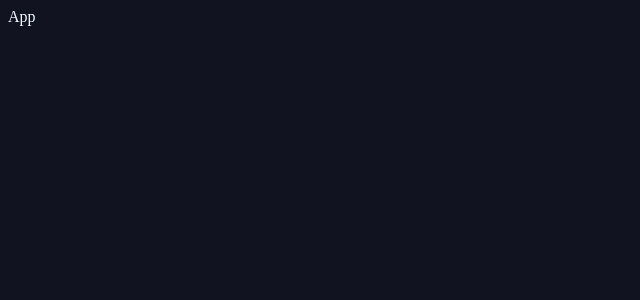
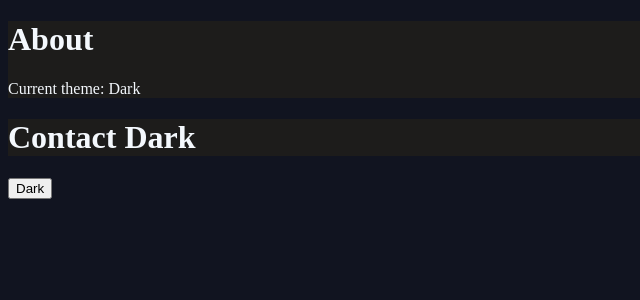
Before and after one commit to CodeWithSaidur/React-19, a React (Vite) app: page / in a window 1280 px wide. Shown: the top 300 px of the page, without its empty margins (0-640 px from the left). Built offline with nearby package versions, Linux system fonts and the light colour scheme.

Commit message:
useEffectEvent, propDrilling, state Lifting, Shared state , useContext

```diff
--- a/src/App.jsx
+++ b/src/App.jsx
@@ -1,7 +1,20 @@
-import React from 'react'
+import { createContext, useState } from 'react'
+import About from './themeSwitch/about'
+import Contact from './themeSwitch/Contact'
+
+
+export const ThemeContext = createContext()
 
 export default function App() {
+
+    const [theme, setTheme] = useState('Dark')
+
     return (
-        <div>App</div>
+        <>
+            <ThemeContext.Provider value={{ theme, setTheme }}>
+                <About />
+                <Contact />
+            </ThemeContext.Provider>
+        </>
     )
 }
--- /dev/null
+++ b/src/themeSwitch/About.jsx
@@ -0,0 +1,16 @@
+import { useContext } from 'react'
+import { ThemeContext } from '../App'
+
+export default function About() {
+    const { theme, setTheme } = useContext(ThemeContext)
+
+    return (
+        <div style={{
+            backgroundColor: theme === 'Dark' ? "#1d1c1b" : "#f4f8fd",
+            color: theme === 'Dark' ? "#f4f8fd" : "#1d1c1b"
+        }}>
+            <h1>About</h1>
+            <p>Current theme: {theme}</p>
+        </div>
+    )
+}
--- /dev/null
+++ b/src/themeSwitch/Button.jsx
@@ -0,0 +1,14 @@
+import React, { useContext } from 'react'
+import { ThemeContext } from '../App'
+
+export default function Button() {
+
+    const { theme, setTheme } = useContext(ThemeContext)
+
+
+    return (
+        <div >
+            <button onClick={(e) => (setTheme(theme === 'Dark' ? "Lite" : "Dark"))}>{theme}</button>
+        </div>
+    )
+}
--- /dev/null
+++ b/src/themeSwitch/Contact.jsx
@@ -0,0 +1,20 @@
+import { useContext } from 'react'
+import Button from './Button'
+import { ThemeContext } from '../App'
+
+export default function Contact() {
+
+    const { theme } = useContext(ThemeContext)
+
+    return (
+        <>
+            <div style={{
+                backgroundColor: theme === 'Dark' ? "#1d1c1b" : "#f4f8fd",
+                color: theme === 'Dark' ? "#f4f8fd" : "#1d1c1b"
+            }}>
+                <h1>Contact {theme}</h1>
+            </div>
+            <Button />
+        </>
+    )
+}
```
Also changed, not shown: 1 other file (tests, documents, lock files or other folders).
